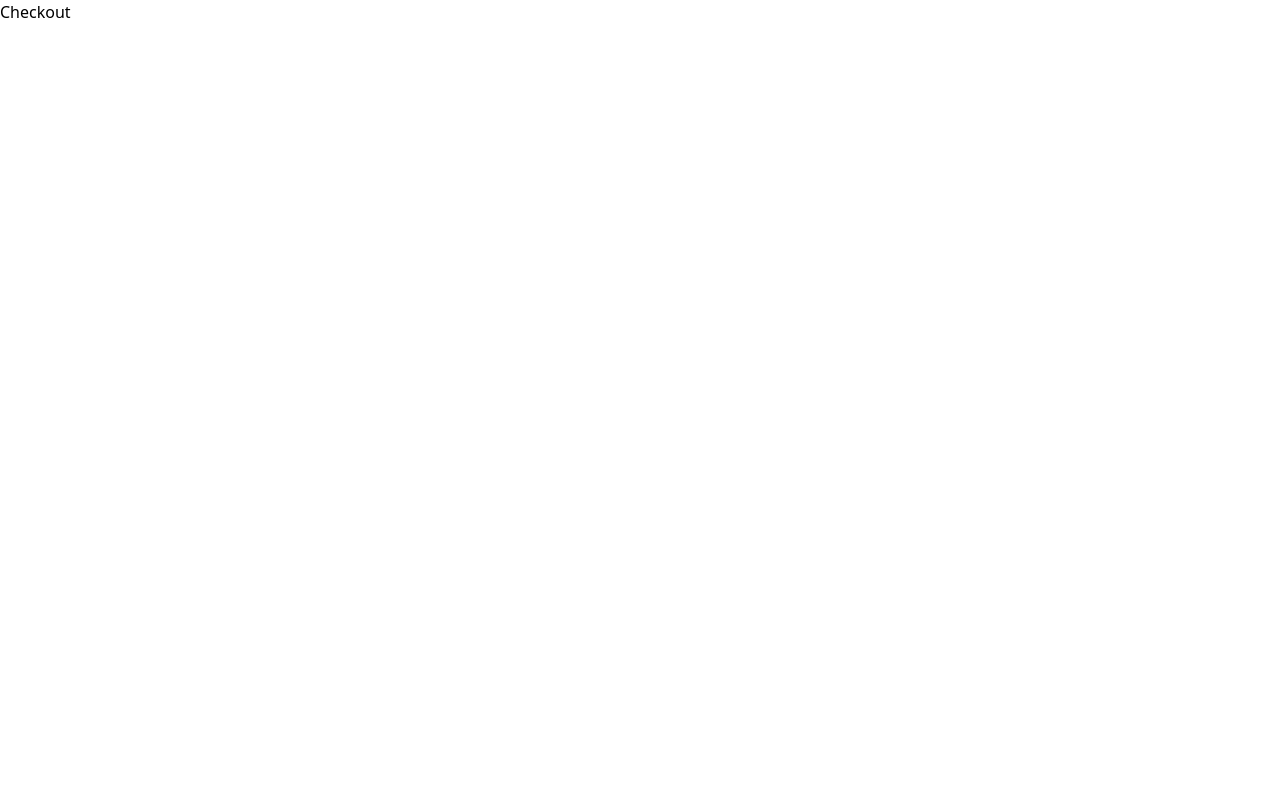
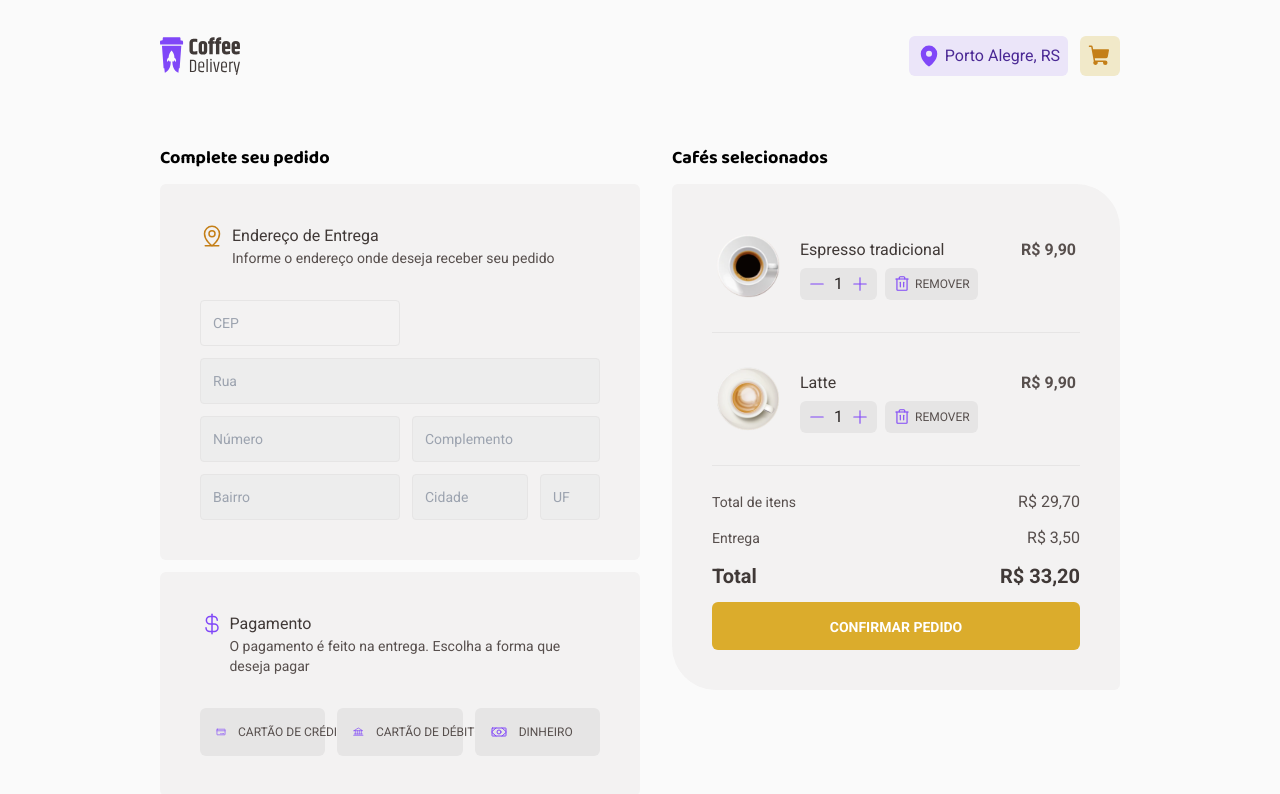
Before and after one commit to danilocucharro/challenge02-coffee-delivery, a React (Vite) app: page /checkout in a window 1280 px wide. Shown: the top 794 px of the page. Built offline with nearby package versions, Linux system fonts and the light colour scheme.

Commit message:
estilizacao da tela de checkout completa

```diff
--- a/src/components/Header.tsx
+++ b/src/components/Header.tsx
@@ -1,6 +1,5 @@
 import { MapPin, ShoppingCart } from 'phosphor-react'
 import logo from '../assets/logo.svg'
-import { Link } from 'react-router-dom'
 
 export function Header() {
   return(
@@ -16,9 +15,9 @@ export function Header() {
             <span className="font-roboto">Porto Alegre, RS</span>
           </div>
 
-          <Link to="checkout" className="p-2 bg-yellow-light rounded-md">
-            <ShoppingCart size={24} color="#C47F17" weight="fill" />
-          </Link>
+          <button className="p-2 bg-yellow-light rounded-md text-yellow-dark hover:bg-yellow hover:text-white duration-200">
+            <ShoppingCart size={24} weight="fill" />
+          </button>
         </div>
       </div>
     </header>
--- /dev/null
+++ b/src/pages/Checkout/components/CartCoffeeCard.tsx
@@ -0,0 +1,47 @@
+import { Minus, Plus, Trash } from "phosphor-react";
+
+interface CartCoffeeCardProps {
+  name: string,
+  imgName: string,
+  price: number,
+  amount: number
+}
+
+export function CartCoffeeCard({
+  name,
+  imgName,
+  price,
+  amount
+}: CartCoffeeCardProps) {
+  return(
+    <div className="flex gap-5 px-1 py-2 items-center">
+      <div>
+        <svg className={`${imgName} w-16 h-16 bg-cover`}/>
+      </div>
+
+      <div className="flex-1">
+        <div className="flex justify-between">
+          <span className="font-roboto text-base text-base-subtitle leading-9">{name}</span>
+          <span className="font-roboto font-bold text-base-text leading-9">R$ {(price).toFixed(2).toString().replace(".", ",")}</span>
+        </div>
+
+        <div className="flex gap-2">
+          <div className="flex bg-base-button gap-2 text-base-title px-2 py-1 justify-between items-center rounded-md">
+            <button className="text-purple text-lg font-roboto hover:text-purple-dark">
+              <Minus />
+            </button>
+              <span className="text-base-title font-roboto text-base">{amount}</span>
+            <button className="text-purple text-lg font-roboto hover:text-purple-dark">
+              <Plus />
+            </button>
+          </div>
+
+          <button className="flex bg-base-button items-center px-2 py-1 gap-1 rounded-md hover:bg-base-hover duration-200">
+            <Trash color="#8047F8" size={18} />
+            <span className="text-base-text font-roboto text-xs">REMOVER</span>
+          </button>
+        </div>
+      </div>
+    </div>
+  )
+}
--- /dev/null
+++ b/src/pages/Checkout/components/PaymentButton.tsx
@@ -0,0 +1,23 @@
+import { ReactNode } from "react"
+
+interface PaymentButtonProps {
+  children: ReactNode,
+  paymentType: string,
+  paymentMethodValue: string
+}
+
+export function PaymentButton({
+  children,
+  paymentType,
+  paymentMethodValue
+}: PaymentButtonProps) {
+  return(
+    <label className="flex flex-1 items-center text-nowrap p-4 gap-3 bg-base-button text-xs text-base-text font-roboto rounded-md has-[:checked]:bg-purple-light has-[:checked]:ring-purple has-[:checked]:ring-1 hover:cursor-pointer">
+      {children}
+      <span>
+        {paymentType}
+      </span>
+      <input type="radio" name="payment-method" value={paymentMethodValue} className="checked:bg-purple hidden"/>
+    </label>
+  )
+}
--- a/src/pages/Checkout/index.tsx
+++ b/src/pages/Checkout/index.tsx
@@ -1,5 +1,129 @@
+import { Bank, CreditCard, CurrencyDollar, MapPinLine, Money } from "phosphor-react";
+import { Header } from "../../components/Header";
+import { PaymentButton } from "./components/PaymentButton";
+import { CartCoffeeCard } from "./components/CartCoffeeCard";
+
 export function Checkout() {
   return(
-    <h1>Checkout</h1>
+    <div className="bg-background h-lvh">
+      <Header />
+
+      <section className="flex px-40 mt-28 gap-8">
+      <div className="flex-1 mt-8">
+        <h2 className="text-lg font-baloo2 font-bold mb-3">Complete seu pedido</h2>
+        <div className="p-10 gap-8 bg-base-card rounded-md">
+          <div className="flex w-full gap-2">
+            <div>
+              <MapPinLine size={24} color="#C47F17" />
+            </div>
+            <div>
+              <h3 className="text-base-subtitle font-roboto text-base">Endereço de Entrega</h3>
+              <p className="text-sm font-roboto text-base-text">Informe o endereço onde deseja receber seu pedido</p>
+            </div>
+          </div>
+
+          <form className="w-full mt-8 flex flex-col gap-3">
+            <div>
+              <input className="p-3 w-[200px] font-roboto text-sm text-base-title bg-base-card rounded-[4px] border border-base-button focus:border-yellow-dark" type="text" placeholder="CEP" />
+            </div>
+
+            <div>
+              <input className="p-3 w-full font-roboto text-sm text-base-title bg-base-input rounded-[4px] border border-base-button focus:border-yellow-dark" type="text" placeholder="Rua" />
+            </div>
+
+            <div className="flex gap-3">
+              <input className="p-3 w-[200px] font-roboto text-sm text-base-title bg-base-input rounded-[4px] border border-base-button focus:border-yellow-dark" type="number" placeholder="Número" />
+              <input className="p-3 flex-1 font-roboto text-sm text-base-title bg-base-input rounded-[4px] border border-base-button focus:border-yellow-dark" type="number" placeholder="Complemento" />
+            </div>
+
+            <div className="flex gap-3">
+              <input className="p-3 w-[200px] font-roboto text-sm text-base-title bg-base-input rounded-[4px] border border-base-button focus:border-yellow-dark" type="text" placeholder="Bairro" />
+              <input className="p-3 flex-1 font-roboto text-sm text-base-title bg-base-input rounded-[4px] border border-base-button focus:border-yellow-dark" type="text" placeholder="Cidade" />
+              <input className="p-3 w-[60px] font-roboto text-sm text-base-title bg-base-input rounded-[4px] border border-base-button focus:border-yellow-dark" type="text" placeholder="UF" />
+            </div>
+          </form>
+        </div>
+
+        <div className="flex flex-col p-10 gap-8 mt-3 bg-base-card rounded-md">
+          <div className="flex gap-2 w-full">
+            <div>
+              <CurrencyDollar color="#8047F8" size={24} />
+            </div>
+            <div>
+              <h3 className="text-base font-roboto text-base-subtitle">Pagamento</h3>
+              <p className="font-roboto text-sm text-base-text">O pagamento é feito na entrega. Escolha a forma que deseja pagar</p>
+            </div>
+          </div>
+
+          <div className="flex justify-between gap-3">
+            <PaymentButton
+              paymentMethodValue="credito"
+              paymentType="CARTÃO DE CRÉDITO"
+            >
+              <CreditCard size={16} color="#8047F8"/>
+            </PaymentButton>
+
+            <PaymentButton
+              paymentMethodValue="debito"
+              paymentType="CARTÃO DE DÉBITO"
+            >
+              <Bank size={16} color="#8047F8"/>
+            </PaymentButton>
+
+            <PaymentButton
+              paymentMethodValue="dinheiro"
+              paymentType="DINHEIRO"
+            >
+              <Money size={16} color="#8047F8"/>
+            </PaymentButton>
+          </div>
+        </div>
+      </div>
+
+        <div className="w-[448px] mt-8">
+          <h2 className="text-lg font-baloo2 font-bold mb-3">Cafés selecionados</h2>
+          <div className="p-10 bg-base-card rounded-tl-md gap-6 rounded-tr-[44px] rounded-br-md rounded-bl-[44px]">
+            <CartCoffeeCard
+              name="Espresso tradicional"
+              imgName="bg-traditional"
+              price={9.90}
+              amount={1}
+            />
+
+            <div className="h-px w-full bg-base-button my-6" />
+
+            <CartCoffeeCard
+              name="Latte"
+              imgName="bg-latte"
+              price={9.90}
+              amount={1}
+            />
+
+            <div className="h-px w-full bg-base-button my-6" />
+
+            <div className="flex flex-col gap-3">
+              <div className="flex justify-between items-center">
+                <span className="font-roboto text-sm text-base-text">Total de itens</span>
+                <span className="font-roboto text-base text-base-text">R$ 29,70</span>
+              </div>
+
+              <div className="flex justify-between items-center">
+                <span className="font-roboto text-sm text-base-text">Entrega</span>
+                <span className="font-roboto text-base text-base-text">R$ 3,50</span>
+              </div>
+
+              <div className="flex justify-between items-center">
+                <span className="font-roboto font-bold text-xl text-base-subtitle">Total</span>
+                <span className="font-roboto font-bold text-xl text-base-subtitle">R$ 33,20</span>
+              </div>
+            </div>
+
+            <button className="w-full py-3 px-2 mt-3 bg-yellow items-center justify-center rounded-md hover:bg-yellow-dark duration-200">
+              <span className="font-roboto font-bold text-sm text-white">CONFIRMAR PEDIDO</span>
+            </button>
+          </div>
+        </div>
+      </section>
+    </div>
   )
 }
--- a/src/pages/Home/components/CoffeeCard.tsx
+++ b/src/pages/Home/components/CoffeeCard.tsx
@@ -19,7 +19,7 @@ export function CoffeeCard({
  }: CoffeeCardProps) {
   return(
     <div className={`flex flex-col items-center w-64 h-auto bg-base-card rounded-tl-md rounded-tr-[36px] rounded-br-md rounded-bl-[36px]`}>
-      <div className={`mt-[-1rem] ${imgName} w-[120px] h-[120px]`}/>
+      <svg className={`mt-[-1rem] ${imgName} w-[120px] h-[120px]`}/>
 
       <div className="flex text-yellow-dark gap-1 mt-3">
         {tag.map((tag) => (
@@ -45,7 +45,7 @@ export function CoffeeCard({
               <Minus />
             </button>
               <span className="text-base-title font-roboto text-base">{amount}</span>
-            <button className="text-purple">
+            <button className="text-purple text-lg font-roboto hover:text-purple-dark">
               <Plus />
             </button>
           </div>
```
Also changed, not shown: src/assets/illustration.png (added).
